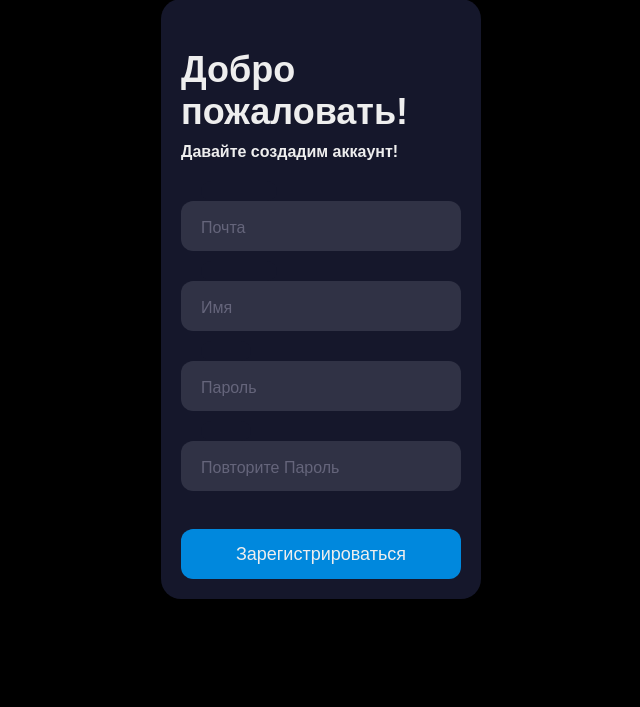
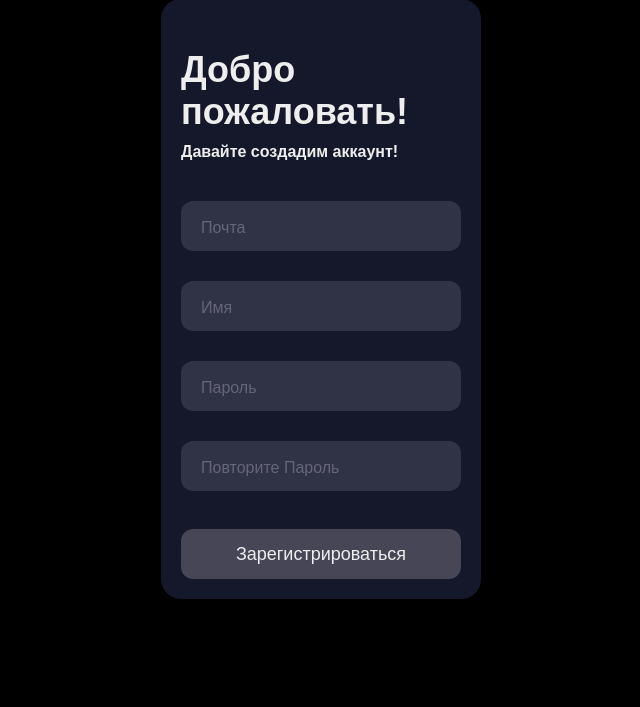
Before and after one commit to Paxnar/lms_project, a Flask app: page /register in a window 1280 px wide. Shown: the part 109-816 px from the top of the page, without its empty margins (319-959 px from the left). Run offline with Flask 2, Linux system fonts and the light colour scheme.

Commit message:
чуть-чуть поменял кнопку

```diff
--- a/static/style.css
+++ b/static/style.css
@@ -112,7 +112,7 @@ body {
 }
 
 .submit {
-  background-color: #08d;
+  background-color: #464657;
   border-radius: 12px;
   border: 0;
   box-sizing: border-box;
```
